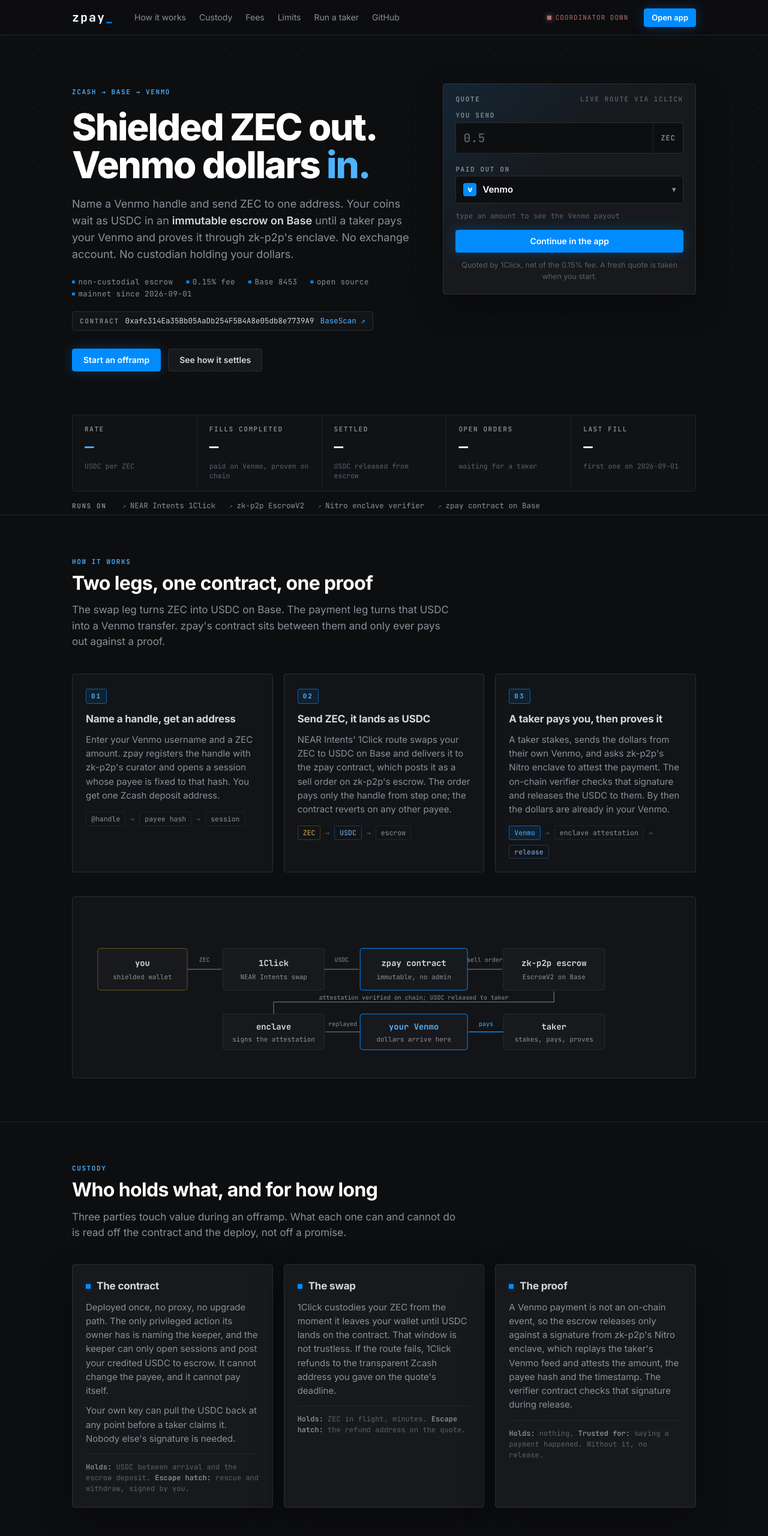
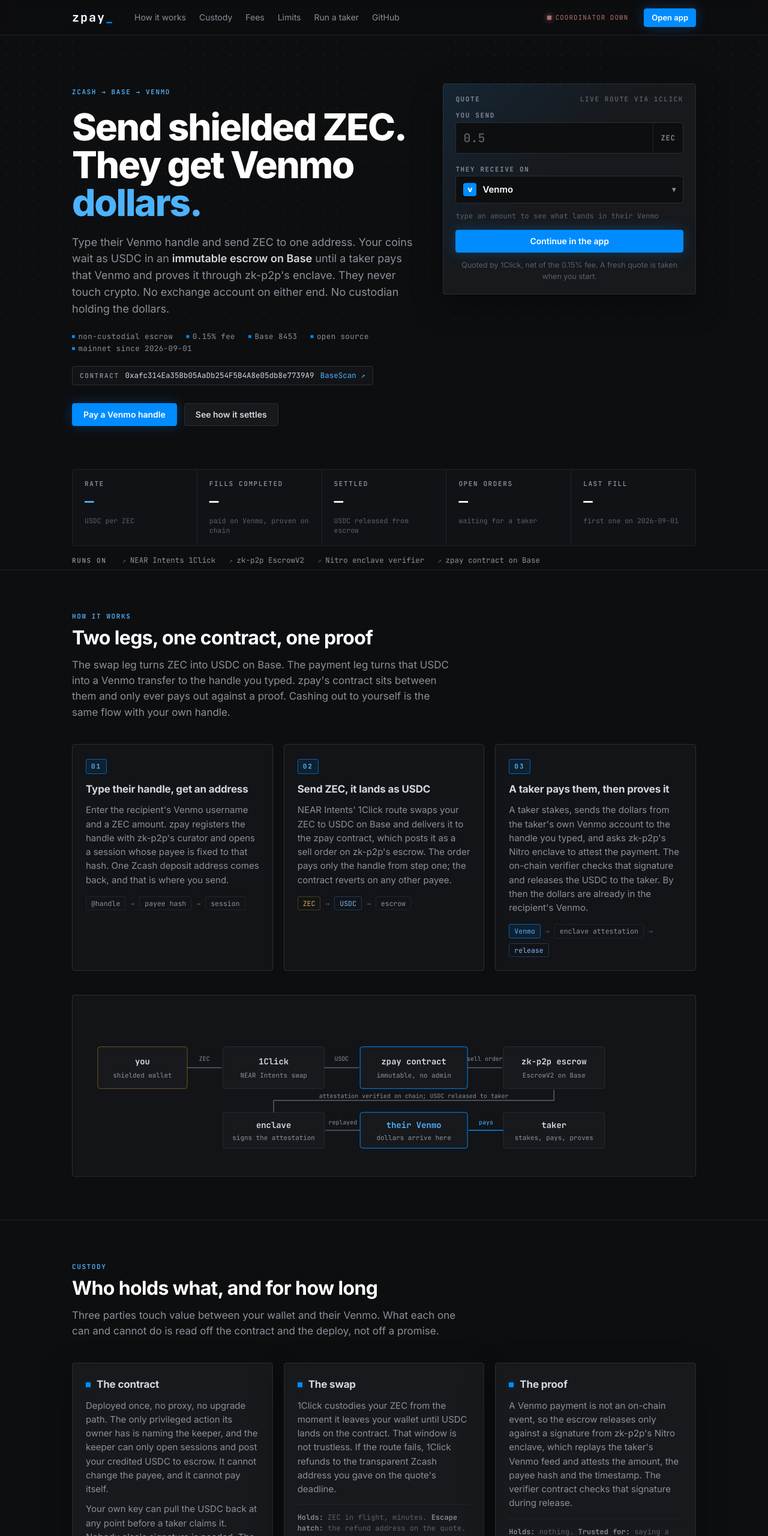
Before and after one commit to jaybutera/zpay, a plain HTML site: page frontend/index.html in a window 1280 px wide. Shown: the top 2560 px of the page at 60% size. Drawn offline with Linux system fonts and the light colour scheme; no server answers.

Commit message:
Reframe the launch page around paying someone else
The page addressed the reader as the person receiving the dollars, so every
section read as a cash-out. zpay is a way to pay a normal person from a
shielded wallet: the reader types someone else's Venmo handle, sends ZEC to
one address, and the recipient gets dollars in an app they already use
without touching crypto. Paying your own handle is the same flow and is now
one sentence under how-it-works instead of the premise.

Title, meta tags, hero, the quote card labels, steps 01 and 03, the custody
intro, the fees heading and the limits all now speak to the sender. The
diagram box reads "their Venmo", which is the label the second post's image
already changed, so the two agree again. The handle-visibility limit names
the recipient's handle, since that is what the escrow hashes, and says the
same applies when the handle is your own. The social card is re-rendered
with the new headline; it is a screenshot of a scratch page built from the
site's own fonts and palette.

No factual claim moved: 0.15% fee, mainnet since 2026-09-01, no proxy, no
upgrade path, rescue and withdraw signed by the sender's key.

```diff
--- a/frontend/index.html
+++ b/frontend/index.html
@@ -3,16 +3,16 @@
 <head>
 <meta charset="utf-8">
 <meta name="viewport" content="width=device-width, initial-scale=1">
-<title>zpay: shielded ZEC to Venmo</title>
-<meta name="description" content="Send shielded Zcash, get paid on Venmo. An immutable escrow on Base, a payment proof from zk-p2p's enclave, no exchange account.">
-<meta property="og:title" content="zpay: shielded ZEC to Venmo">
-<meta property="og:description" content="Send ZEC to one address. A taker pays your Venmo, proves it, and the escrow releases. No exchange account, no custodian holding your dollars.">
+<title>zpay: pay a Venmo handle with shielded ZEC</title>
+<meta name="description" content="Type someone's Venmo handle, send shielded Zcash, and dollars land in their Venmo. An immutable escrow on Base, a payment proof from zk-p2p's enclave, no exchange account on either end.">
+<meta property="og:title" content="zpay: pay a Venmo handle with shielded ZEC">
+<meta property="og:description" content="Type their Venmo handle and send ZEC to one address. A taker pays their Venmo, proves it, and the escrow releases. They never touch crypto. No custodian holding the dollars.">
 <meta property="og:type" content="website">
 <meta property="og:url" content="https://d2acgjt7j1yqe8.cloudfront.net/">
 <meta property="og:image" content="https://d2acgjt7j1yqe8.cloudfront.net/og.png">
 <meta name="twitter:card" content="summary_large_image">
-<meta name="twitter:title" content="zpay: shielded ZEC to Venmo">
-<meta name="twitter:description" content="Send ZEC to one address. A taker pays your Venmo, proves it, and the escrow releases. No exchange account, no custodian holding your dollars.">
+<meta name="twitter:title" content="zpay: pay a Venmo handle with shielded ZEC">
+<meta name="twitter:description" content="Type their Venmo handle and send ZEC to one address. A taker pays their Venmo, proves it, and the escrow releases. They never touch crypto. No custodian holding the dollars.">
 <meta name="twitter:image" content="https://d2acgjt7j1yqe8.cloudfront.net/og.png">
 <meta name="theme-color" content="#0d0e10">
 <link rel="stylesheet" href="site.css">
@@ -42,12 +42,12 @@
   <div class="wrap">
     <div>
       <span class="label blue">Zcash &rarr; Base &rarr; Venmo</span>
-      <h1>Shielded ZEC out.<br>Venmo dollars <span class="blue">in.</span></h1>
+      <h1>Send shielded ZEC.<br>They get Venmo <span class="blue">dollars.</span></h1>
       <p class="lede">
-        Name a Venmo handle and send ZEC to one address. Your coins wait as USDC
-        in an <b>immutable escrow on Base</b> until a taker pays your Venmo and
-        proves it through zk-p2p's enclave. No exchange account. No custodian
-        holding your dollars.
+        Type their Venmo handle and send ZEC to one address. Your coins wait as
+        USDC in an <b>immutable escrow on Base</b> until a taker pays that Venmo
+        and proves it through zk-p2p's enclave. They never touch crypto. No
+        exchange account on either end. No custodian holding the dollars.
       </p>
 
       <div class="facts">
@@ -65,7 +65,7 @@
       </div>
 
       <div class="hero-cta">
-        <a class="btn primary" href="app/">Start an offramp</a>
+        <a class="btn primary" href="app/">Pay a Venmo handle</a>
         <a class="btn" href="#how">See how it settles</a>
       </div>
     </div>
@@ -85,7 +85,7 @@
       </div>
 
       <div class="field">
-        <span class="label" id="picker-label">paid out on</span>
+        <span class="label" id="picker-label">they receive on</span>
         <div class="picker">
           <button class="picker-btn" id="picker-btn" type="button" aria-haspopup="listbox" aria-expanded="false" aria-labelledby="picker-label">
             <span class="vmark">v</span> Venmo <span class="chev">&#9662;</span>
@@ -95,11 +95,11 @@
       </div>
 
       <div class="quote-out" id="q-out" hidden>
-        <div class="stat wide"><span class="k label">venmo payout</span><span class="v big" id="q-venmo">&mdash;</span></div>
+        <div class="stat wide"><span class="k label">lands in their venmo</span><span class="v big" id="q-venmo">&mdash;</span></div>
         <div class="stat"><span class="k label">usdc in escrow</span><span class="v" id="q-usdc">&mdash;</span></div>
         <div class="stat"><span class="k label">rate usdc/zec</span><span class="v" id="q-rate">&mdash;</span></div>
       </div>
-      <div class="quote-note" id="q-note">type an amount to see the Venmo payout</div>
+      <div class="quote-note" id="q-note">type an amount to see what lands in their Venmo</div>
 
       <a class="btn primary" id="q-start" href="app/">Continue in the app</a>
       <p class="quote-fine">Quoted by 1Click, net of the <span data-fee>0.15%</span> fee. A fresh quote is taken when you start.</p>
@@ -134,15 +134,16 @@
     <h2>Two legs, one contract, one proof</h2>
     <p class="intro">
       The swap leg turns ZEC into USDC on Base. The payment leg turns that USDC
-      into a Venmo transfer. zpay's contract sits between them and only ever pays
-      out against a proof.
+      into a Venmo transfer to the handle you typed. zpay's contract sits between
+      them and only ever pays out against a proof. Cashing out to yourself is the
+      same flow with your own handle.
     </p>
 
     <div class="steps">
       <div class="step">
         <span class="n">01</span>
-        <h3>Name a handle, get an address</h3>
-        <p>Enter your Venmo username and a ZEC amount. zpay registers the handle with zk-p2p's curator and opens a session whose payee is fixed to that hash. You get one Zcash deposit address.</p>
+        <h3>Type their handle, get an address</h3>
+        <p>Enter the recipient's Venmo username and a ZEC amount. zpay registers the handle with zk-p2p's curator and opens a session whose payee is fixed to that hash. One Zcash deposit address comes back, and that is where you send.</p>
         <div class="rail"><span class="tok">@handle</span><span class="arr">&rarr;</span><span class="tok">payee hash</span><span class="arr">&rarr;</span><span class="tok">session</span></div>
       </div>
       <div class="step">
@@ -153,16 +154,16 @@
       </div>
       <div class="step">
         <span class="n">03</span>
-        <h3>A taker pays you, then proves it</h3>
-        <p>A taker stakes, sends the dollars from their own Venmo, and asks zk-p2p's Nitro enclave to attest the payment. The on-chain verifier checks that signature and releases the USDC to them. By then the dollars are already in your Venmo.</p>
+        <h3>A taker pays them, then proves it</h3>
+        <p>A taker stakes, sends the dollars from the taker's own Venmo account to the handle you typed, and asks zk-p2p's Nitro enclave to attest the payment. The on-chain verifier checks that signature and releases the USDC to the taker. By then the dollars are already in the recipient's Venmo.</p>
         <div class="rail"><span class="tok venmo">Venmo</span><span class="arr">&rarr;</span><span class="tok">enclave attestation</span><span class="arr">&rarr;</span><span class="tok usdc">release</span></div>
       </div>
     </div>
 
     <div class="flow" aria-label="settlement diagram">
       <svg viewBox="0 0 1000 250" role="img" aria-labelledby="flow-title">
-        <title id="flow-title">ZEC flows to a 1Click deposit, arrives as USDC on the zpay contract, is posted to zk-p2p escrow, and is released to the taker who paid Venmo and presented an enclave attestation.</title>
-        <!-- you -->
+        <title id="flow-title">ZEC leaves a shielded wallet, is swapped to USDC on Base by 1Click, is posted to zk-p2p escrow by the zpay contract with the payee fixed to the recipient's Venmo handle, and is released to the taker who paid that Venmo and presented an enclave attestation.</title>
+        <!-- you, the sender -->
         <rect class="box zec" x="20" y="60" width="150" height="70" rx="4"/>
         <text x="95" y="90" text-anchor="middle" font-size="14" font-weight="700">you</text>
         <text class="t-dim" x="95" y="112" text-anchor="middle" font-size="11">shielded wallet</text>
@@ -196,14 +197,14 @@
         <text class="t-dim" x="785" y="216" text-anchor="middle" font-size="11">stakes, pays, proves</text>
 
         <rect class="box blue" x="460" y="170" width="180" height="60" rx="4"/>
-        <text class="t-blue" x="550" y="196" text-anchor="middle" font-size="14" font-weight="700">your Venmo</text>
+        <text class="t-blue" x="550" y="196" text-anchor="middle" font-size="14" font-weight="700">their Venmo</text>
         <text class="t-dim" x="550" y="216" text-anchor="middle" font-size="11">dollars arrive here</text>
 
         <rect class="box" x="230" y="170" width="170" height="60" rx="4"/>
         <text x="315" y="196" text-anchor="middle" font-size="14" font-weight="700">enclave</text>
         <text class="t-dim" x="315" y="216" text-anchor="middle" font-size="11">signs the attestation</text>
 
-        <!-- taker pays you -->
+        <!-- taker pays them -->
         <line class="line blue" x1="700" y1="200" x2="642" y2="200" stroke-width="1.5"/>
         <text class="t-blue" x="671" y="190" text-anchor="middle" font-size="10">pays</text>
         <!-- venmo -> enclave -->
@@ -223,15 +224,16 @@
     <span class="label blue">custody</span>
     <h2>Who holds what, and for how long</h2>
     <p class="intro">
-      Three parties touch value during an offramp. What each one can and
-      cannot do is read off the contract and the deploy, not off a promise.
+      Three parties touch value between your wallet and their Venmo. What each
+      one can and cannot do is read off the contract and the deploy, not off a
+      promise.
     </p>
 
     <div class="trust">
       <div class="card">
         <h3><span class="ic"></span>The contract</h3>
         <p>Deployed once, no proxy, no upgrade path. The only privileged action its owner has is naming the keeper, and the keeper can only open sessions and post your credited USDC to escrow. It cannot change the payee, and it cannot pay itself.</p>
-        <p>Your own key can pull the USDC back at any point before a taker claims it. Nobody else's signature is needed.</p>
+        <p>Your own key can pull the USDC back at any point before a taker claims it. Nobody else's signature is needed. The recipient signs nothing and needs no wallet.</p>
         <div class="who"><b>Holds:</b> USDC between arrival and the escrow deposit. <b>Escape hatch:</b> rescue and withdraw, signed by you.</div>
       </div>
       <div class="card">
@@ -252,7 +254,7 @@
 <section class="block" id="fees">
   <div class="wrap">
     <span class="label blue">fees</span>
-    <h2>What comes out of your payout</h2>
+    <h2>What comes out of what they receive</h2>
     <p class="intro">The quote above already nets these. Nothing is added after you send.</p>
 
     <table class="fees">
@@ -304,11 +306,11 @@
       </div>
       <div class="limit">
         <h3>Orders wait for a taker</h3>
-        <p>Nothing bounds how long a sell order sits in escrow. Small orders wait longest, because a taker pays the same gas and locks their stake for fourteen days whether the order is $5 or $500. You can withdraw any time before a taker claims it.</p>
+        <p>Nothing bounds how long a sell order sits in escrow, and nothing reaches their Venmo until a taker fills it. Small orders wait longest, because a taker pays the same gas and locks their stake for fourteen days whether the order is $5 or $500. You can withdraw any time before a taker claims it.</p>
       </div>
       <div class="limit">
-        <h3>Your handle is not private</h3>
-        <p>The escrow stores a hash of your Venmo username, and zk-p2p's curator answers that hash to anyone who asks. Treat the handle, amount and time of an order as public. The Zcash side ends at a transparent deposit address, so spend from a shielded pool if you care about the input.</p>
+        <h3>Their handle is not private</h3>
+        <p>The escrow stores a hash of the recipient's Venmo username, and zk-p2p's curator answers that hash to anyone who asks. Treat the handle, amount and time of a payment as public; if you pay your own handle, that is your handle. The Zcash side ends at a transparent deposit address, so spend from a shielded pool if you care about the input.</p>
       </div>
       <div class="limit">
         <h3>A floor, not a minimum that fills</h3>
@@ -316,7 +318,7 @@
       </div>
       <div class="limit">
         <h3>One session at a time per contract</h3>
-        <p>The contract keeps every session's USDC in one pot and credits arrivals to one open session, so the coordinator serves offramps in series. If yours is queued, the app says so.</p>
+        <p>The contract keeps every session's USDC in one pot and credits arrivals to one open session, so the coordinator serves payments in series. If yours is queued, the app says so.</p>
       </div>
     </div>
   </div>
--- a/frontend/site.js
+++ b/frontend/site.js
@@ -213,7 +213,7 @@ async function getQuote() {
   note.className = 'quote-note';
   if (v === '') {
     $('q-out').hidden = true;
-    note.textContent = 'type an amount to see the Venmo payout';
+    note.textContent = 'type an amount to see what lands in their Venmo';
     return;
   }
   if (!validZec(v)) {
```
Also changed, not shown: frontend/og.png.
